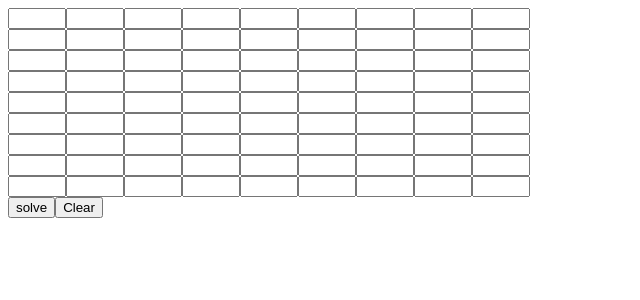
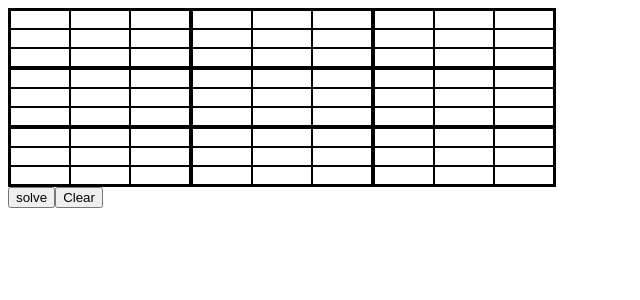
Before and after one commit to JacobThwaites/Sudoku-Solver, a React (Create React App) app: page / in a window 1280 px wide. Shown: the top 300 px of the page, without its empty margins (0-640 px from the left). Built offline with nearby package versions, Linux system fonts and the light colour scheme; the HTML template or start-up script is replaced by a standard one.

Commit message:
add border to squares

```diff
--- a/src/sudoku/Row.css
+++ b/src/sudoku/Row.css
@@ -1,3 +1,3 @@
 .row {
-    display: flex;
+    width: 600px;
 }
--- a/src/sudoku/Row.tsx
+++ b/src/sudoku/Row.tsx
@@ -1,22 +1,32 @@
 import React from "react";
 import Square from "./Square";
 import './Row.css';
+import { getSquareClassname } from "../utils/squareClassnameGenerator";
 
 interface RowProps {
-  index: number,
+  rowIndex: number,
   numbers: Array<number>,
   handleChange: Function,
 }
 
 function Row(props: RowProps) {
     function handleChange(num: number, column: number) {
-        props.handleChange(num, props.index, column);
+        props.handleChange(num, props.rowIndex, column);
     }
+
 
   return (
     <div className='row'>
       {props.numbers.map((num: number, index: number) => {
-        return <Square key={index} index={index} value={num} handleChange={handleChange}/>;
+        return (
+          <Square
+            className={getSquareClassname(props.rowIndex + 1, index + 1)}
+            key={index}
+            column={index}
+            value={num}
+            handleChange={handleChange}
+          />
+        );
       })}
     </div>
   );
--- a/src/sudoku/Square.css
+++ b/src/sudoku/Square.css
@@ -1,3 +1,21 @@
 .square {
-    max-width: 50px;
+    width: 9%;
+    height: 9%;
+    border: 1px solid black;
 }
+
+.top-square {
+    border-top: 3px solid black;
+}
+
+.bottom-square {
+    border-bottom: 3px solid black;
+}
+
+.left-square {
+    border-left: 3px solid black;
+}
+
+.right-square {
+    border-right: 3px solid black;
+}
--- a/src/sudoku/Square.tsx
+++ b/src/sudoku/Square.tsx
@@ -3,8 +3,9 @@ import './Square.css'
 
 interface SquareProps {
   value: number,
-  index: number,
+  column: number,
   handleChange: Function,
+  className: string
 }
 
 function Square(props: SquareProps) {
@@ -15,13 +16,13 @@ function Square(props: SquareProps) {
       return;
     }
 
-    props.handleChange(input, props.index);
+    props.handleChange(input, props.column);
   }
 
   return (
     <>
       <input
-        className='square'
+        className={props.className}
         type="text"
         value={props.value ? props.value : ''}
         maxLength={1}
--- a/src/sudoku/Sudoku.tsx
+++ b/src/sudoku/Sudoku.tsx
@@ -11,7 +11,7 @@ function Sudoku(props: SudokuProps) {
   return (
     <div id='sudoku'>
       {props.rows.map((row, index) => {
-        return <Row key={index} index={index} numbers={row} handleChange={props.handleChange}/>
+        return <Row key={index} rowIndex={index} numbers={row} handleChange={props.handleChange}/>
       })
     }
     </div>
--- /dev/null
+++ b/src/utils/squareClassnameGenerator.ts
@@ -0,0 +1,20 @@
+export function getSquareClassname(row: number, col: number): string {
+    let className = 'square'
+
+    if (row === 1) {
+        className += ' top-square'
+    }
+    if (row % 3 === 0) {
+        className += ' bottom-square'
+    }
+
+    if (col === 1) {
+        className += ' left-square';
+    }
+
+    if (col % 3 === 0) {
+        className += ' right-square'
+    }
+
+    return className;
+}
```
